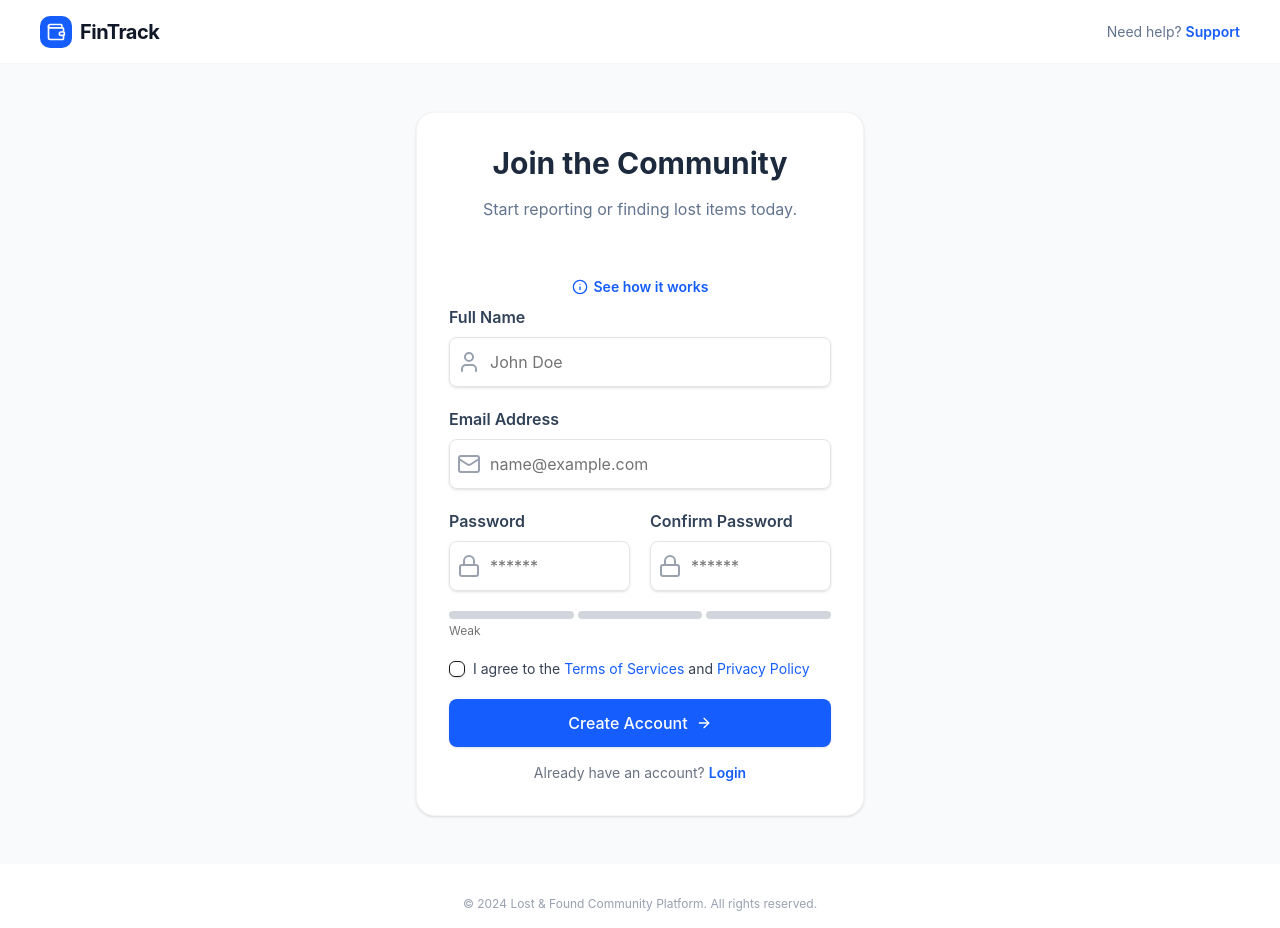
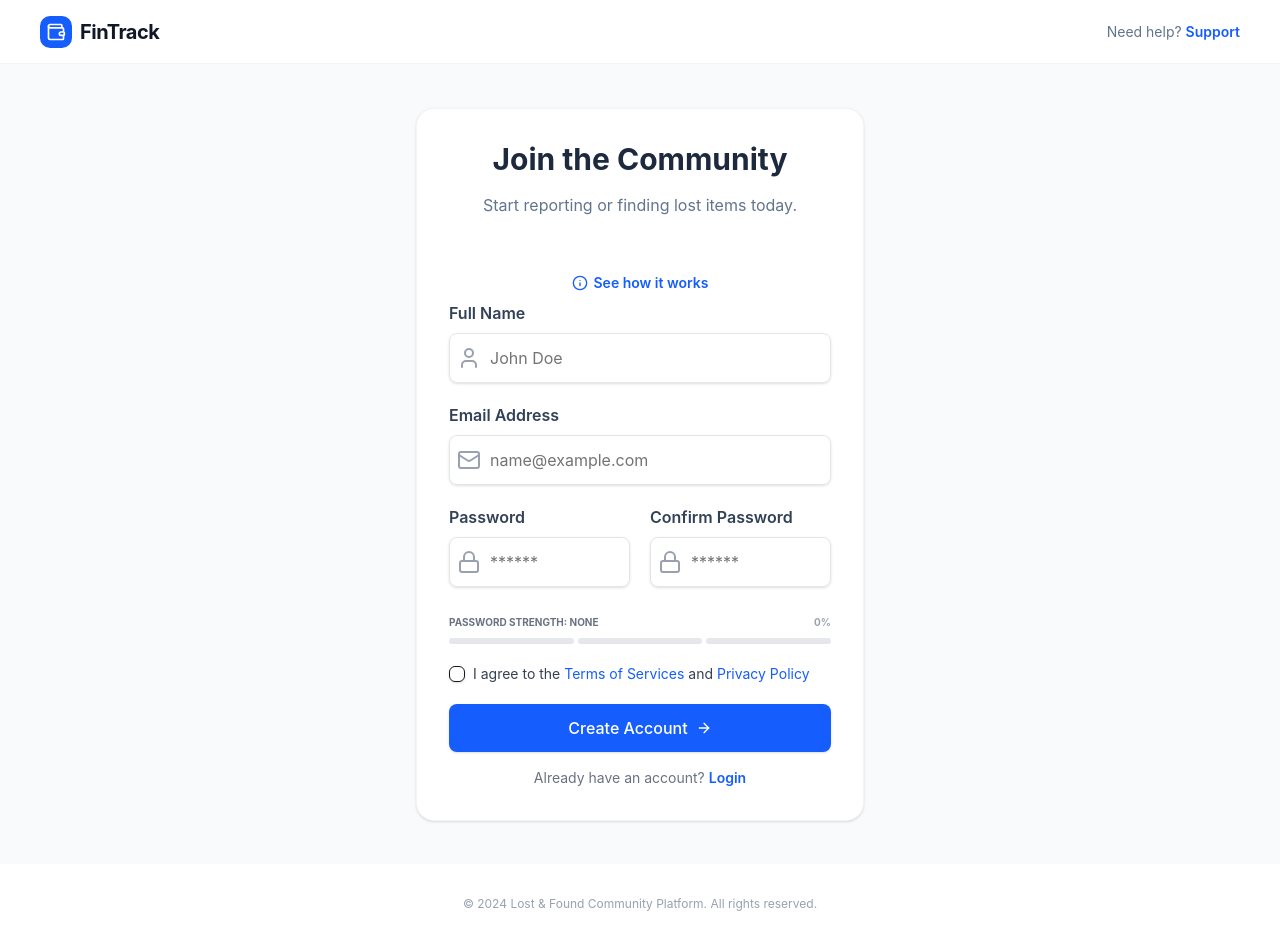
Before and after one commit to Foundit-Graduation-Project/Foundit_React_App, a React (Vite) app: page /register in a window 1280 px wide. Built offline with nearby package versions, Linux system fonts and the light colour scheme.

Commit message:
refactor: add mode attribute to passwordStrengthBar

```diff
--- a/src/components/forms/registerForm.jsx
+++ b/src/components/forms/registerForm.jsx
@@ -149,7 +149,7 @@ export default function RegisterForm() {
               </div>
 
               {/* Password Strength */}
-              <PasswordStrengthBar password={watch("password")} />
+              <PasswordStrengthBar password={watch("password")} mode="segments" />
 
               {/* Terms Checkbox */}
               <div className="flex flex-col gap-2 items-start">
--- a/src/features/auth/component/PasswordStrengthBar.jsx
+++ b/src/features/auth/component/PasswordStrengthBar.jsx
@@ -1,45 +1,120 @@
-export default function PasswordStrengthBar({ password = "" }) {
+// export default function PasswordStrengthBar({ password = "" }) {
+//   const calculateStrength = (pwd) => {
+//     console.log(pwd);
+
+//     if (!pwd) return 0
+//     let score = 0
+
+//     if (pwd.length >= 6) score += 1
+//     if (pwd.length >= 10) score += 1
+//     if (/[A-Z]/.test(pwd)) score += 1
+//     if (/[0-9!@#$%^&*]/.test(pwd)) score += 1
+
+//     return score
+//   }
+
+//   const score = calculateStrength(password)
+
+//   const bars = [
+//     { label: "Weak", active: score >= 1, color: "bg-blue-300" },
+//     { label: "Medium", active: score >= 2, color: "bg-blue-400" },
+//     { label: "Strong", active: score >= 3, color: "bg-blue-500" },
+//   ]
+
+//   return (
+//     <div className="space-y-1">
+//       <div className="flex gap-1">
+//         {bars.map((bar, index) => (
+//           <div
+//             key={index}
+//             className={`flex-1 h-2 rounded ${
+//               bar.active ? bar.color : "bg-gray-300"
+//             } transition-all duration-300`}
+//           ></div>
+//         ))}
+//       </div>
+
+//       {/* Text label */}
+//       <p className="text-xs text-muted-foreground text-left">
+//         {score <= 1 && "Weak"}
+//         {score === 2 && "Medium"}
+//         {score >= 3 && "Strong"}
+//       </p>
+//     </div>
+//   )
+// }
+
+
+
+
+export default function PasswordStrengthBar({ password = "", mode = "segments" }) {
   const calculateStrength = (pwd) => {
-    console.log(pwd);
+    if (!pwd) return 0;
+    let score = 0;
 
-    if (!pwd) return 0
-    let score = 0
+    if (pwd.length >= 6) score += 1;
 
-    if (pwd.length >= 6) score += 1
-    if (pwd.length >= 10) score += 1
-    if (/[A-Z]/.test(pwd)) score += 1
-    if (/[0-9!@#$%^&*]/.test(pwd)) score += 1
+    if (/[A-Z]/.test(pwd)) score += 1;
 
-    return score
+    if (/[0-9!@#$%^&*]/.test(pwd)) score += 1;
+
+    return score;
+  };
+
+  const score = calculateStrength(password);
+
+  const getDynamicStyle = (s) => {
+    if (s === 0) return { width: "0%", label: "None", color: "bg-gray-200", text: "text-gray-400" };
+    if (s === 1) return { width: "33%", label: "Weak", color: "bg-red-500", text: "text-red-500", segText: "text-blue-300" };
+    if (s === 2) return { width: "66%", label: "Medium", color: "bg-yellow-500", text: "text-yellow-500", segText: "text-blue-400" };
+    return { width: "100%", label: "Strong", color: "bg-blue-600", text: "text-blue-600", segText: "text-blue-600" };
+  };
+
+  const dynamic = getDynamicStyle(score);
+
+  // --- STYLE 1: REGISTER (3 Blue Segments)
+  if (mode === "segments") {
+    return (
+      <div className="mt-2">
+        <p className="flex justify-between items-center text-[10px] font-bold uppercase mb-2">
+          <span className="text-gray-500">
+            Password Strength: <span className={dynamic.segText}>{dynamic.label}</span>
+          </span>
+          <span className="text-gray-400">{dynamic.width}</span>
+        </p>
+
+        <div className="flex gap-1">
+          {[1, 2, 3].map((index) => (
+            <div
+              key={index}
+              className={`flex-1 h-1.5 rounded transition-all duration-500 ${
+                score >= index
+                  ? (index === 1 ? "bg-blue-200" : index === 2 ? "bg-blue-400" : "bg-blue-600")
+                  : "bg-gray-200"
+              }`}
+            />
+          ))}
+        </div>
+      </div>
+    );
   }
 
-  const score = calculateStrength(password)
+  // --- STYLE 2: RESET PASSWORD (1 Dynamic Color Bar) ---
+  return (
+    <div className="mt-4">
+      <p className="flex justify-between items-center text-[10px] font-bold uppercase mb-2">
+        <span className="text-gray-500">
+          Password Strength: <span className={dynamic.text}>{dynamic.label}</span>
+        </span>
+        <span className="text-gray-400">{dynamic.width}</span>
+      </p>
 
-  const bars = [
-    { label: "Weak", active: score >= 1, color: "bg-blue-300" },
-    { label: "Medium", active: score >= 2, color: "bg-blue-400" },
-    { label: "Strong", active: score >= 3, color: "bg-blue-500" },
-  ]
-
-  return (
-    <div className="space-y-1">
-      <div className="flex gap-1">
-        {bars.map((bar, index) => (
-          <div
-            key={index}
-            className={`flex-1 h-2 rounded ${
-              bar.active ? bar.color : "bg-gray-300"
-            } transition-all duration-300`}
-          ></div>
-        ))}
+      <div className="h-1.5 w-full bg-gray-100 rounded-full overflow-hidden">
+        <div
+          className={`h-full ${dynamic.color} transition-all duration-700 ease-out`}
+          style={{ width: dynamic.width }}
+        />
       </div>
-
-      {/* Text label */}
-      <p className="text-xs text-muted-foreground text-left">
-        {score <= 1 && "Weak"}
-        {score === 2 && "Medium"}
-        {score >= 3 && "Strong"}
-      </p>
     </div>
-  )
+  );
 }
```
